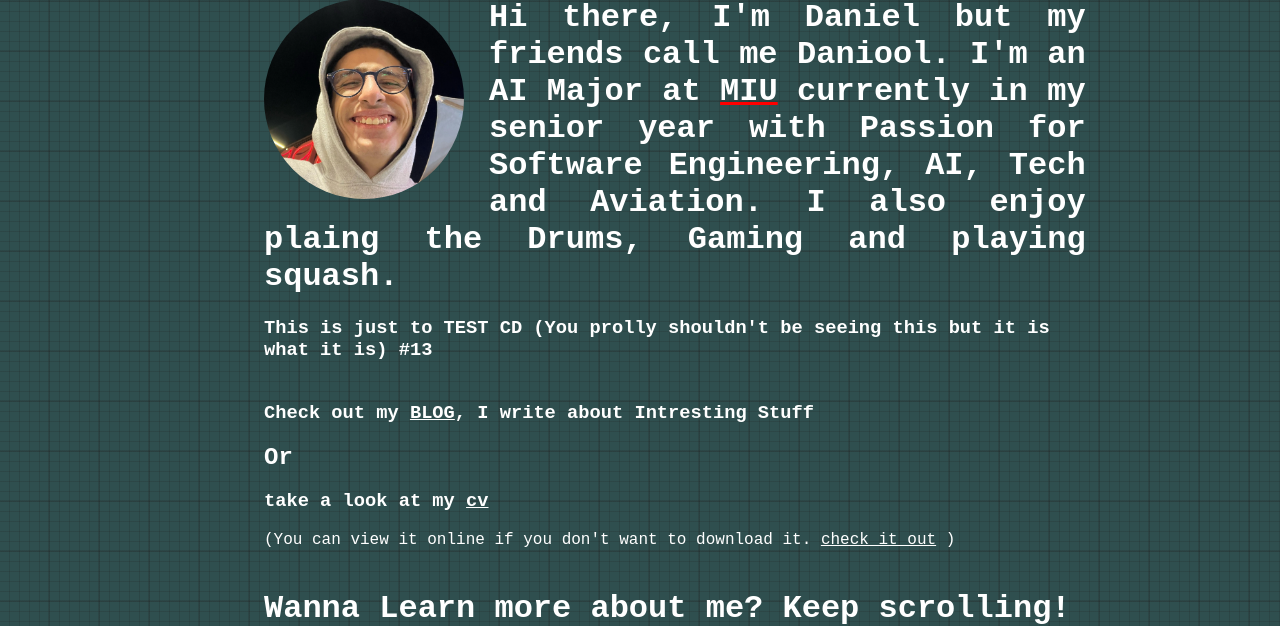
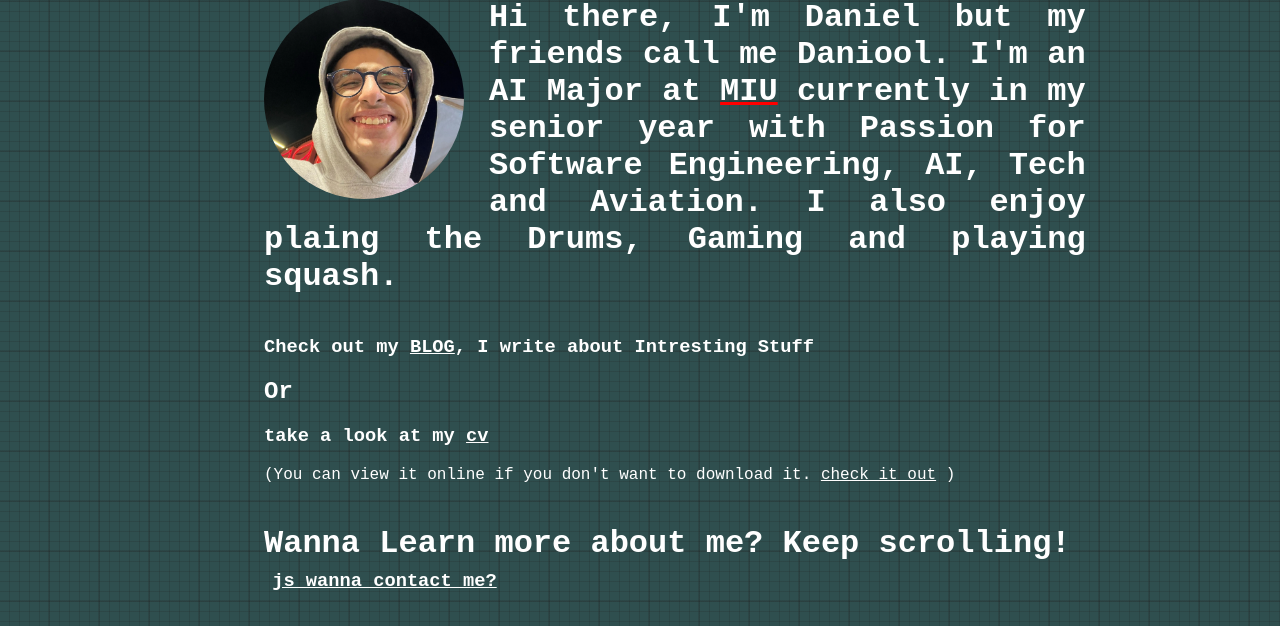
Before and after one commit to DanielMichel305/Daniel-Michel-portfolio, a Node server app: page / in a window 1280 px wide. Shown: the part 98-724 px from the top of the page. Run offline with Node 20, Linux system fonts and the light colour scheme; some libraries are stand-ins or nearby versions.

Commit message:
Removed CD Test String

```diff
--- a/src/Views/about.ejs
+++ b/src/Views/about.ejs
@@ -111,8 +111,6 @@
         <h1 class="title" style=" padding-top: 5%;">Hi there, I'm Daniel but my friends call me Daniool. I'm an AI Major at <a class="miu-href" target="_blank" href="https://www.miuegypt.edu.eg/">MIU</a> currently in my senior year with Passion for Software Engineering, AI, Tech and Aviation. I also enjoy plaing the <a class="img-hover-drums">Drums</a>, Gaming and playing squash.</h1>
 
 
-        <h3>This is just to TEST CD (You prolly shouldn't be seeing this but it is what it is) #13</h3>
-
         <h3 style="margin-top: 5%;">Check out my <a class="link" href="/blog">BLOG</a>, I write about Intresting Stuff</h3>
 
         <h2>Or</h2>
```
